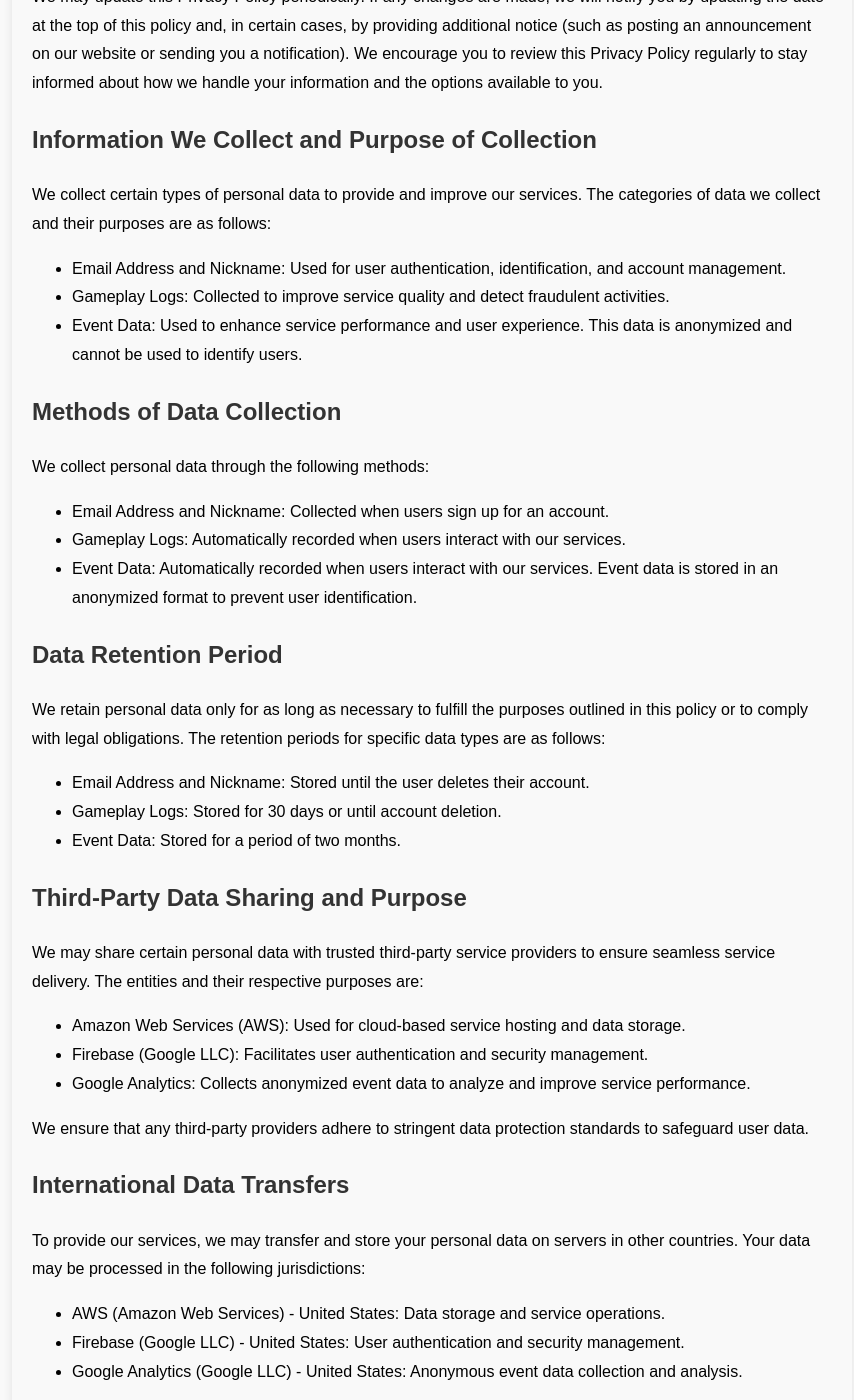
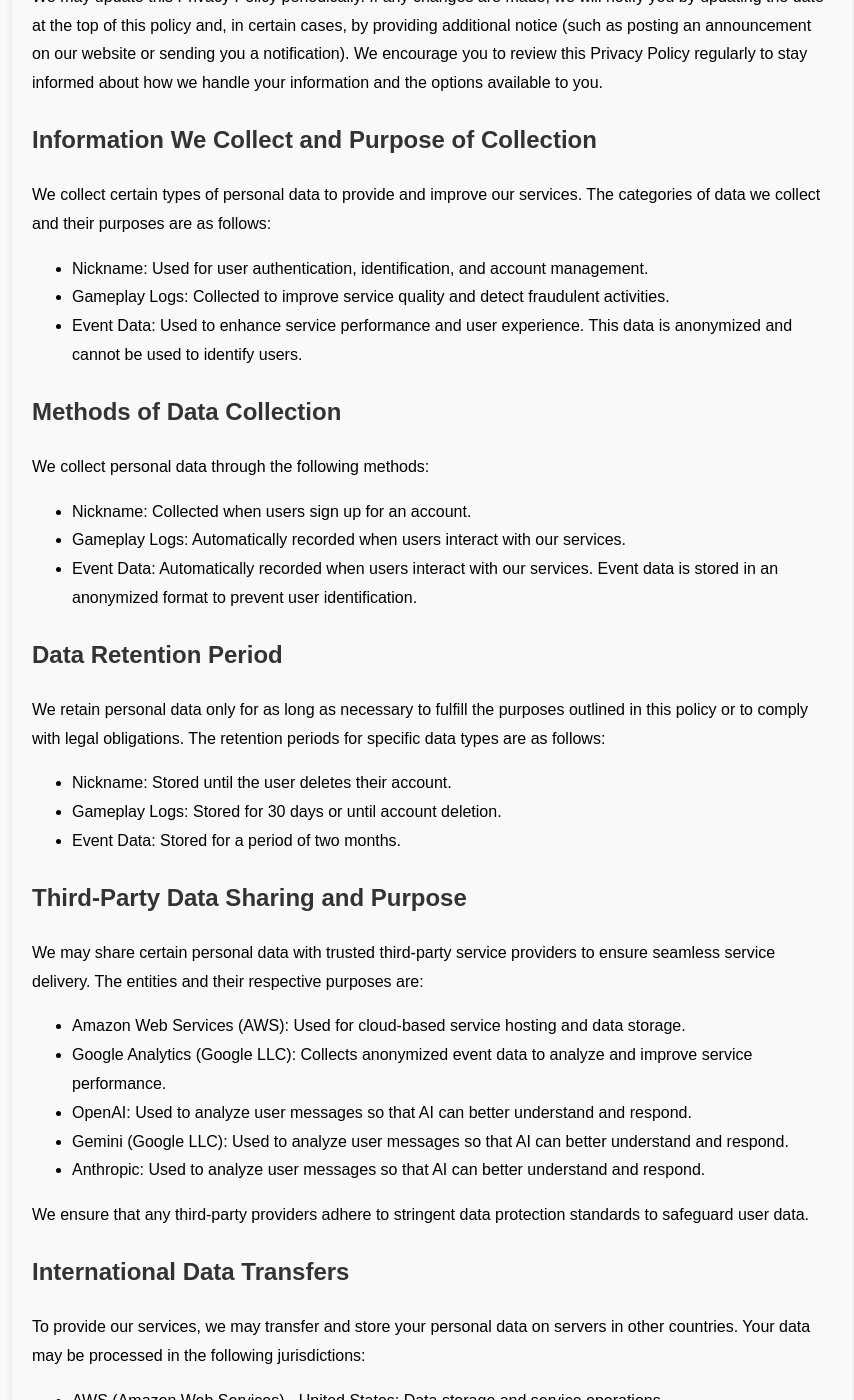
Before and after one commit to ninewands/privacy-policy, a Jekyll site: the page built from en/index.md, in a window 1280 px wide and 1400 px high, scrolled down 456 px. Shown: the whole window, without its empty margins (208-1062 px from the left). Built offline with Jekyll 4.4.1, drawn with Linux system fonts in a browser that asks for light colours; some of the changed text lies outside the part shown.

Commit message:
Update index.md

```diff
--- a/en/index.md
+++ b/en/index.md
@@ -16,7 +16,7 @@ We may update this Privacy Policy periodically. If any changes are made, we will
 
 We collect certain types of personal data to provide and improve our services. The categories of data we collect and their purposes are as follows:
 
-* Email Address and Nickname: Used for user authentication, identification, and account management.
+* Nickname: Used for user authentication, identification, and account management.
 * Gameplay Logs: Collected to improve service quality and detect fraudulent activities.
 * Event Data: Used to enhance service performance and user experience. This data is anonymized and cannot be used to identify users.
 
@@ -24,7 +24,7 @@ We collect certain types of personal data to provide and improve our services. T
 
 We collect personal data through the following methods:
 
-* Email Address and Nickname: Collected when users sign up for an account.
+* Nickname: Collected when users sign up for an account.
 * Gameplay Logs: Automatically recorded when users interact with our services.
 * Event Data: Automatically recorded when users interact with our services. Event data is stored in an anonymized format to prevent user identification.
 
@@ -32,7 +32,7 @@ We collect personal data through the following methods:
 
 We retain personal data only for as long as necessary to fulfill the purposes outlined in this policy or to comply with legal obligations. The retention periods for specific data types are as follows:
 
-* Email Address and Nickname: Stored until the user deletes their account.
+* Nickname: Stored until the user deletes their account.
 * Gameplay Logs: Stored for 30 days or until account deletion.
 * Event Data: Stored for a period of two months.
 
@@ -41,8 +41,10 @@ We retain personal data only for as long as necessary to fulfill the purposes ou
 We may share certain personal data with trusted third-party service providers to ensure seamless service delivery. The entities and their respective purposes are:
 
 * Amazon Web Services (AWS): Used for cloud-based service hosting and data storage.
-* Firebase (Google LLC): Facilitates user authentication and security management.
-* Google Analytics: Collects anonymized event data to analyze and improve service performance.
+* Google Analytics (Google LLC): Collects anonymized event data to analyze and improve service performance.
+* OpenAI: Used to analyze user messages so that AI can better understand and respond.
+* Gemini (Google LLC): Used to analyze user messages so that AI can better understand and respond.
+* Anthropic: Used to analyze user messages so that AI can better understand and respond.
 
 We ensure that any third-party providers adhere to stringent data protection standards to safeguard user data.
 
@@ -51,8 +53,10 @@ We ensure that any third-party providers adhere to stringent data protection sta
 To provide our services, we may transfer and store your personal data on servers in other countries. Your data may be processed in the following jurisdictions:
 
 * AWS (Amazon Web Services) - United States: Data storage and service operations.
-* Firebase (Google LLC) - United States: User authentication and security management.
 * Google Analytics (Google LLC) - United States: Anonymous event data collection and analysis.
+* OpenAI – United States: Service operations.
+* Gemini (Google LLC) – United States: Service operations.
+* Anthropic – United States: Service operations.
 
 When transferring data internationally, we implement appropriate security measures such as encryption and access controls to protect your data. You also have the right to request the deletion of your personal data at any time.
 
```
